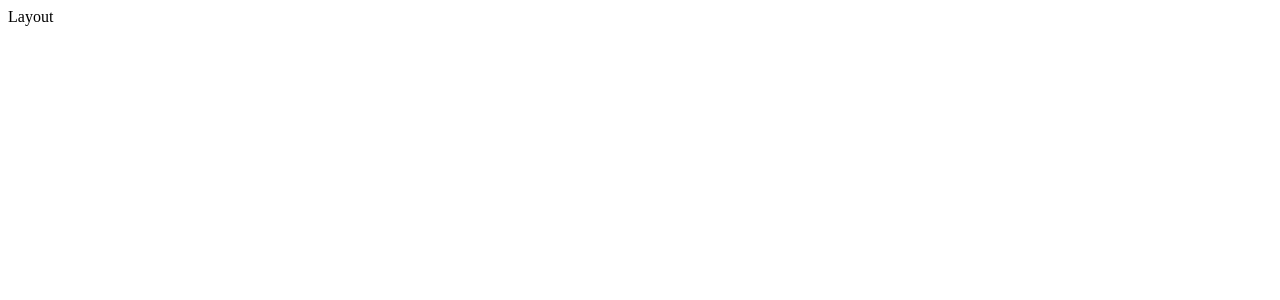
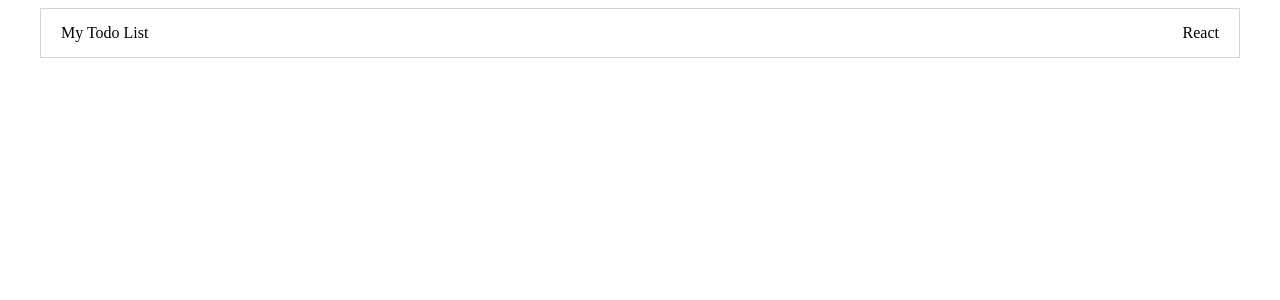
Before and after one commit to HiYongA/MyTodoList2, a React (Create React App) app: page / in a window 1280 px wide. Shown: the top 300 px of the page. Built offline with nearby package versions, Linux system fonts and the light colour scheme; the HTML template or start-up script is replaced by a standard one.

Commit message:
feat: Complete header and layout

```diff
--- a/src/components/common/Header.jsx
+++ b/src/components/common/Header.jsx
@@ -1,5 +1,11 @@
 import React from "react";
+import "css/Style.css";
 
 export default function Header() {
-  return <div>Header</div>;
+  return (
+    <header>
+      <span>My Todo List</span>
+      <span>React</span>
+    </header>
+  );
 }
--- a/src/components/common/Layout.jsx
+++ b/src/components/common/Layout.jsx
@@ -1,5 +1,6 @@
 import React from "react";
+import "css/Style.css";
 
-export default function Layout() {
-  return <div>Layout</div>;
+export default function Layout(props) {
+  return <div className="layout">{props.children}</div>;
 }
--- /dev/null
+++ b/src/css/Style.css
@@ -0,0 +1,15 @@
+.layout {
+  max-width: 1200px;
+  min-width: 800px;
+  margin: 0 auto;
+}
+
+header {
+  border: 1px solid lightgray;
+  padding: 15px 20px;
+
+  display: flex;
+  flex-direction: row;
+  justify-content: space-between;
+  align-items: center;
+}
```
